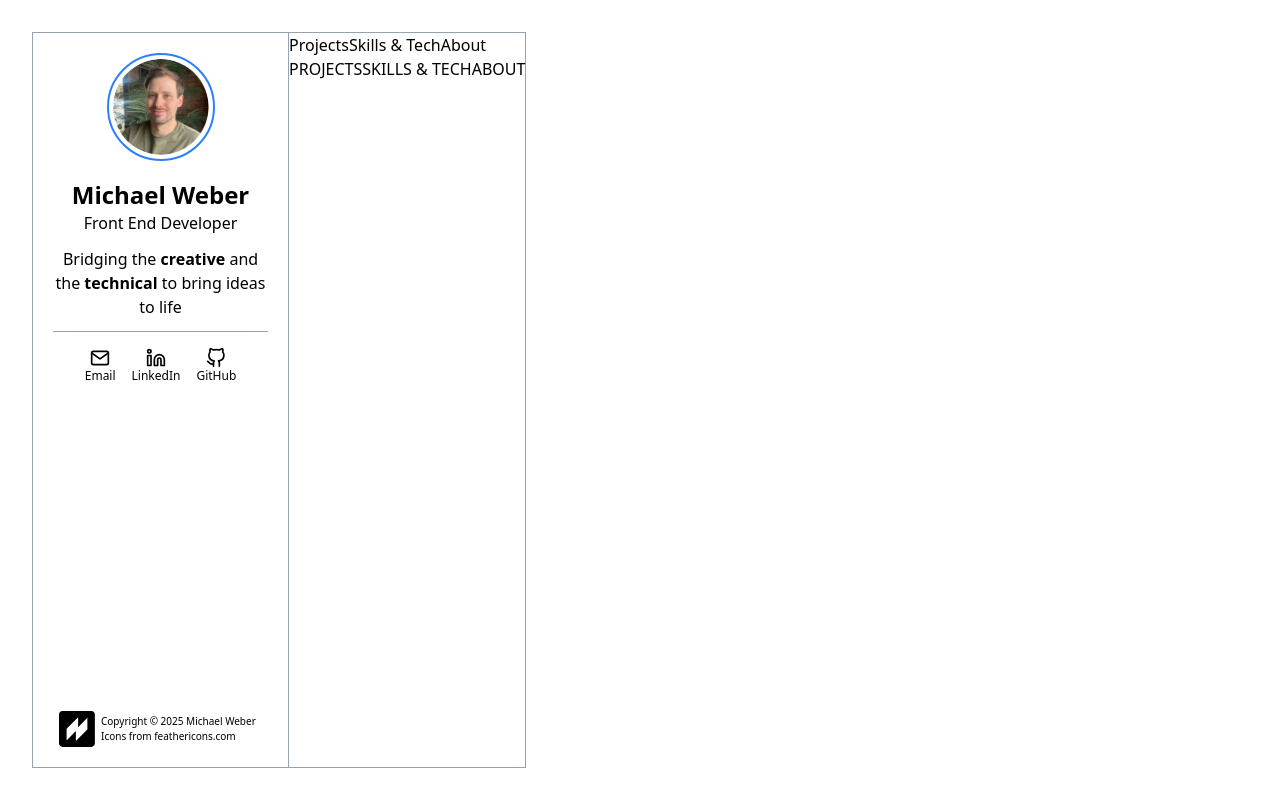
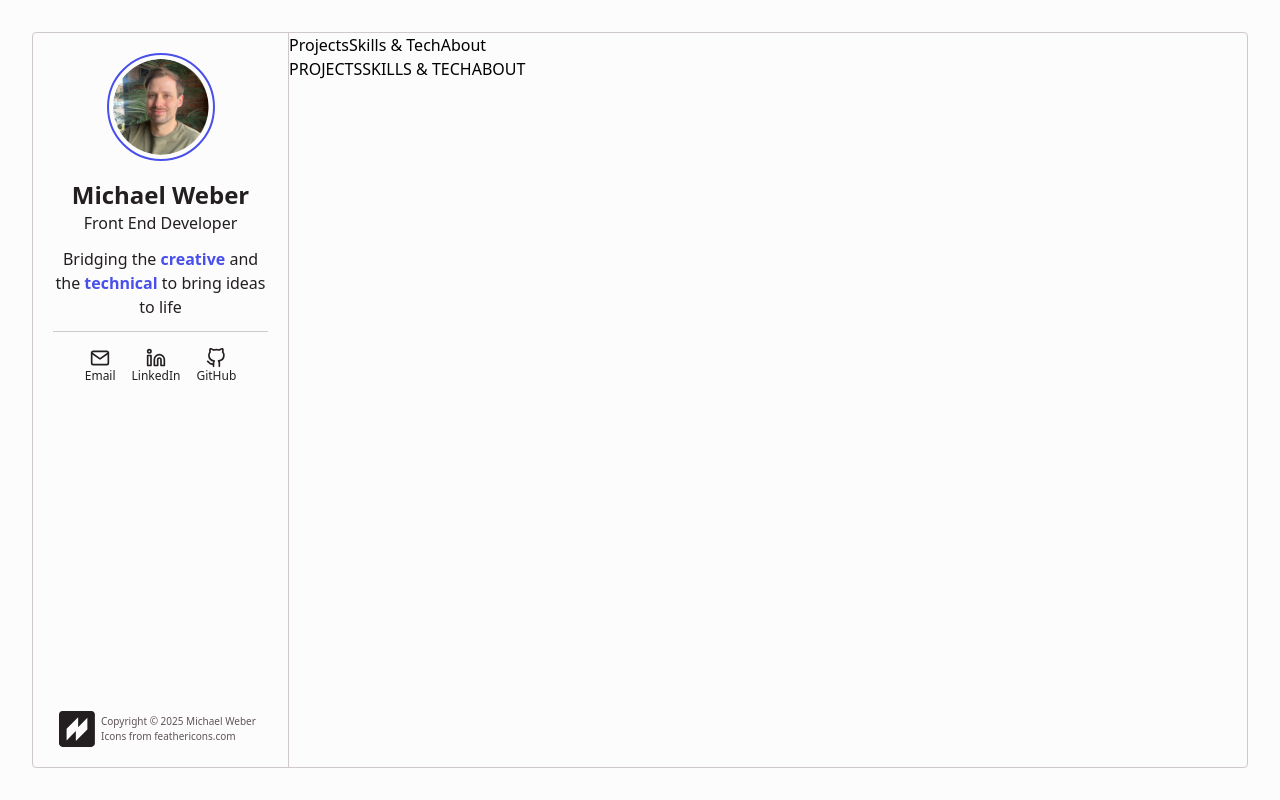
Before and after one commit to MichaelScottWeber/dev-portfolio-2025, a React (Vite) app: page / in a window 1280 px wide. Built offline with nearby package versions, Linux system fonts and the light colour scheme.

Commit message:
Updates theme colors; adjusts layout

```diff
--- a/src/App.css
+++ b/src/App.css
@@ -1 +1,38 @@
 @import 'tailwindcss';
+
+@theme {
+  --color-gray-50: initial;
+  --color-gray-100: #fdfcfc;
+  --color-gray-200: #eeeced;
+  --color-gray-300: #cfc9ca;
+  --color-gray-400: #b7aeb0;
+  --color-gray-500: #9f9396;
+  --color-gray-600: #87787c;
+  --color-gray-700: #5f5457;
+  --color-gray-800: #443c3e;
+  --color-gray-900: #231f20;
+  --color-gray-950: initial;
+
+  --color-black: #231f20;
+  --color-white: #fdfcfc;
+
+  --color-primary-900: #05072e;
+  --color-primary-800: #101589;
+  --color-primary-700: #151cb7;
+  --color-primary-600: #1b23e4;
+  --color-primary-500: #484fea;
+  --color-primary-400: #767bef;
+  --color-primary-300: #a4a7f4;
+  --color-primary-200: #d1d3fa;
+  --color-primary-100: #f1f2fd;
+
+  --color-secondary-900: #59470d;
+  --color-secondary-800: #7d6312;
+  --color-secondary-700: #9c7c16;
+  --color-secondary-600: #b7911a;
+  --color-secondary-500: #e0b428;
+  --color-secondary-400: #e9c963;
+  --color-secondary-300: #efd890;
+  --color-secondary-200: #f5e8bc;
+  --color-secondary-100: #fcf7e9;
+}
--- a/src/App.tsx
+++ b/src/App.tsx
@@ -3,8 +3,8 @@ import Sidebar from './components/Sidebar';
 
 function App() {
   return (
-    <main className='p-8 flex min-h-screen'>
-      <div className='border border-gray-400 flex'>
+    <main className='p-8 flex min-h-screen bg-white w-screen'>
+      <div className='border border-gray-300 flex rounded w-full'>
         <Sidebar />
         <section>
           <div>
--- a/src/components/Footer.tsx
+++ b/src/components/Footer.tsx
@@ -1,11 +1,13 @@
 import MWLogo from './icons/MWLogo';
 
 function Footer() {
+  const thisYear = new Date().getFullYear();
+
   return (
     <footer className='flex items-center'>
-      <MWLogo classNames='w-12' />
-      <p className='text-[10px]'>
-        Copyright &copy; 2025 Michael Weber <br />
+      <MWLogo classNames='w-12 text-black' />
+      <p className='text-[10px] text-gray-700'>
+        Copyright &copy; {thisYear} Michael Weber <br />
         Icons from feathericons.com
       </p>
     </footer>
--- a/src/components/Header.tsx
+++ b/src/components/Header.tsx
@@ -6,21 +6,22 @@ import GitHub from './icons/GitHub';
 function Header() {
   return (
     <header className='text-center'>
-      <div className='rounded-full border-2 border-blue-500 inline-block p-1 mb-3'>
+      <div className='rounded-full border-2 border-primary-500 inline-block p-1 mb-3'>
         <img className='rounded-full w-24' src={ProfilePic} alt='headshot' />
       </div>
-      <h1 className='text-2xl font-bold'>Michael Weber</h1>
-      <p className='text-base mb-3'>Front End Developer</p>
-      <p className='text-base border-b border-gray-400 mb-4 pb-3'>
-        Bridging the <strong>creative</strong> and the{' '}
-        <strong>technical</strong> to bring ideas to life
+      <h1 className='text-2xl font-bold text-black'>Michael Weber</h1>
+      <p className='text-base mb-3 text-black'>Front End Developer</p>
+      <p className='text-base border-b border-gray-300 mb-4 pb-3 text-black'>
+        Bridging the <strong className='text-primary-500'>creative</strong> and
+        the <strong className='text-primary-500'>technical</strong> to bring
+        ideas to life
       </p>
-      <div className='flex justify-center gap-4'>
+      <div className='flex justify-center gap-4 text-black'>
         <a
           href='mailto:mscottweber@gmail.com'
           target='_blank'
           rel='noopener noreferrer'
-          className='flex flex-col items-center'
+          className='flex flex-col items-center hover:text-primary-500 transition-all'
         >
           <Mail classNames='w-5' />
           <span className='text-xs'>Email</span>
@@ -29,7 +30,7 @@ function Header() {
           href='https://www.linkedin.com/in/michaelscottweber/'
           target='_blank'
           rel='noopener noreferrer'
-          className='flex flex-col items-center'
+          className='flex flex-col items-center text-black hover:text-primary-500 transition-all'
         >
           <LinkedIn classNames='w-5' />
           <span className='text-xs'>LinkedIn</span>
@@ -38,7 +39,7 @@ function Header() {
           href='https://github.com/MichaelScottWeber'
           target='_blank'
           rel='noopener noreferrer'
-          className='flex flex-col items-center'
+          className='flex flex-col items-center text-black hover:text-primary-500 transition-all'
         >
           <GitHub classNames='w-5' />
           <span className='text-xs'>GitHub</span>
--- a/src/components/Sidebar.tsx
+++ b/src/components/Sidebar.tsx
@@ -3,7 +3,7 @@ import Footer from './Footer';
 
 function Sidebar() {
   return (
-    <section className='p-5 w-64 border-r border-gray-400 flex flex-col justify-between h-full'>
+    <section className='p-5 w-64 border-r border-gray-300 flex flex-col justify-between h-full'>
       <Header />
       <Footer />
     </section>
```
